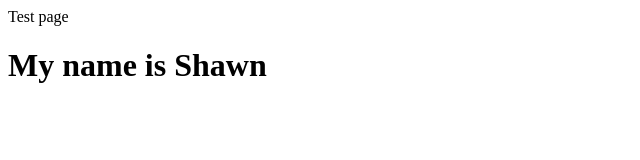
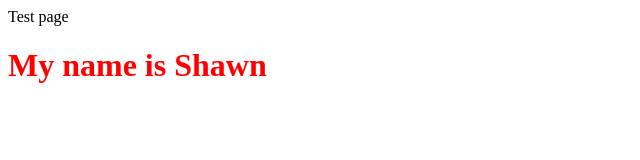
Before and after one commit to shawn-frost09/testpage, a plain HTML site: page index.html in a window 1280 px wide. Shown: the whole page, without its empty margins (0-640 px from the left). Drawn offline with Linux system fonts and the light colour scheme.

Commit message:
Update index.html

```diff
--- a/index.html
+++ b/index.html
@@ -1,6 +1,6 @@
 <html>
   <head>Test page</head>
   <body>
-    <h1 style{color: red;}>My name is Shawn</h1>
+    <h1 style="color:red;">My name is Shawn</h1>
   </body>
 </html>
```
